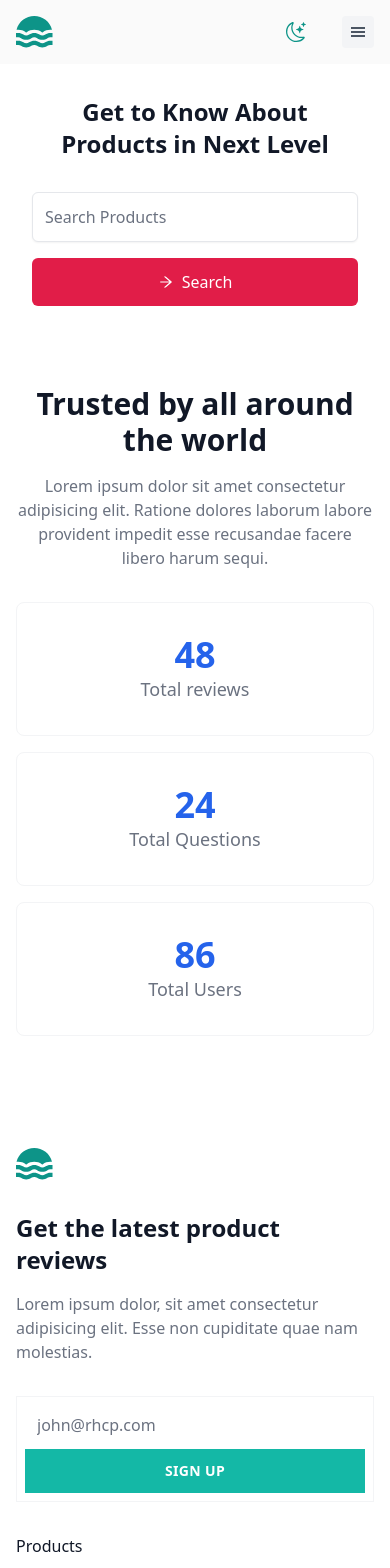
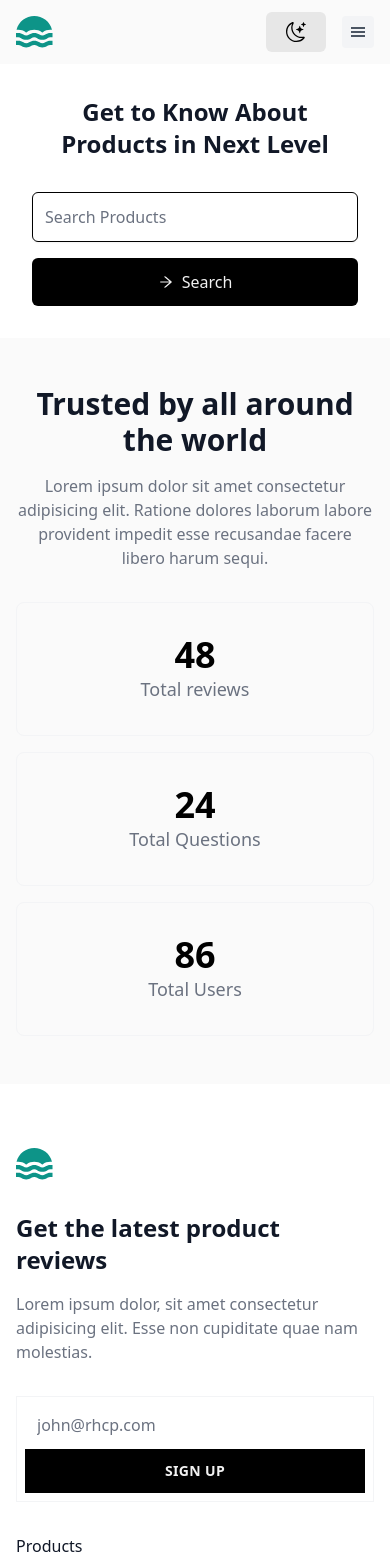
Before and after one commit to iamrmrishan/project-lunas-frontend, a React (Create React App) app: page / in a window 390 px wide. Shown: the top 1568 px of the page. Built offline with nearby package versions, Linux system fonts and the light colour scheme.

Commit message:
changed tailwind config

```diff
--- a/src/components/molecules/dark-mode-toggle/index.tsx
+++ b/src/components/molecules/dark-mode-toggle/index.tsx
@@ -8,7 +8,7 @@ const DarkModeToggle: React.FC = () => {
 
   return (
     <Button
-      className="rounded-md bg-#e7e7e7 px-5 py-2.5 text-sm font-medium text-teal-600 dark:bg-gray-800 dark:text-white dark:hover:text-white/75"
+      className="rounded-md bg-primaryBtn2 px-5 py-2.5 text-sm font-medium text-primaryText dark:bg-secondaryBtn2 dark:text-secondaryText"
       onClick={toggleDarkMode}
       icon={
         darkMode ? (
--- a/src/components/molecules/main-card/index.tsx
+++ b/src/components/molecules/main-card/index.tsx
@@ -29,12 +29,12 @@ export const Main: React.FC = () => {
                 <Input
                   type="search"
                   placeholder="Search Products"
-                  className="w-full rounded-md border-gray-200 bg-white p-3 shadow-sm transition focus:border-white focus:outline-none focus:ring focus:ring-yellow-400 dark:border-gray-700 dark:bg-gray-800 dark:text-white"
+                  className="w-full rounded-md bg-transparent border-primaryText p-3 shadow-sm transition focus:outline-none focus:ring dark:border-gray-700 dark:text-white"
                 ></Input>
               </div>
               <Button
                 className={
-                  "group mt-4 flex w-full items-center justify-center gap-2 rounded-md bg-rose-600 px-5 py-3 text-white transition focus:outline-none focus:ring focus:ring-yellow-400 sm:mt-0 sm:w-auto"
+                  "group mt-4 flex w-full items-center justify-center gap-2 rounded-md bg-primaryBtn dark:bg-secondaryBtn dark:hover:bg-secondaryBtnHover px-5 py-3 text-primaryBtnText dark:text-secondaryBtnText transition focus:outline-none focus:ring focus:ring-yellow-400 sm:mt-0 sm:w-auto"
                 }
                 icon={<AiOutlineArrowRight></AiOutlineArrowRight>}
                 text="Search"
@@ -43,7 +43,7 @@ export const Main: React.FC = () => {
           </div>
         </div>
       </section>
-      <section className="bg-white dark:bg-gray-900">
+      <section className="bg-primaryHeader dark:bg-secondaryHeader">
         <div className="mx-auto max-w-screen-xl px-4 py-12 sm:px-6 md:py-16 lg:px-8">
           <div className="mx-auto max-w-3xl text-center">
             <h2 className="text-3xl font-bold text-gray-900 dark:text-white sm:text-4xl">
@@ -64,7 +64,7 @@ export const Main: React.FC = () => {
                   Total reviews
                 </dt>
 
-                <dd className="text-4xl font-extrabold text-blue-600 md:text-5xl">
+                <dd className="text-4xl font-extrabold text-primaryText dark:text-secondaryText md:text-5xl">
                   48
                 </dd>
               </div>
@@ -74,7 +74,7 @@ export const Main: React.FC = () => {
                   Total Questions
                 </dt>
 
-                <dd className="text-4xl font-extrabold text-blue-600 md:text-5xl">
+                <dd className="text-4xl font-extrabold text-primaryText dark:text-secondaryText md:text-5xl">
                   24
                 </dd>
               </div>
@@ -84,7 +84,7 @@ export const Main: React.FC = () => {
                   Total Users
                 </dt>
 
-                <dd className="text-4xl font-extrabold text-blue-600 md:text-5xl">
+                <dd className="text-4xl font-extrabold text-primaryText dark:text-secondaryText md:text-5xl">
                   86
                 </dd>
               </div>
--- a/src/components/organisms/footer/index.tsx
+++ b/src/components/organisms/footer/index.tsx
@@ -1,11 +1,14 @@
-import LogoSvg from 'assets/icons/logo';
-import Button from 'components/atoms/button';
-import Input from 'components/atoms/input';
-import React from 'react';
+import LogoSvg from "assets/icons/logo";
+import Button from "components/atoms/button";
+import Input from "components/atoms/input";
+import React from "react";
 
 export const Footer: React.FC = () => {
   return (
-    <footer aria-label="Site Footer" className="bg-white dark:bg-gray-900">
+    <footer
+      aria-label="Site Footer"
+      className="bg-white dark:bg-secondaryColor"
+    >
       <div className="mx-auto max-w-auto px-4 py-16 sm:px-6 lg:px-8">
         <div className="lg:flex lg:items-start lg:gap-8">
           <div className="text-teal-600 dark:text-teal-300">
@@ -28,8 +31,8 @@ export const Footer: React.FC = () => {
             <div className="col-span-2 lg:col-span-3 lg:flex lg:items-end">
               <form className="w-full">
                 <label htmlFor="UserEmail" className="sr-only">
-                  {' '}
-                  Email{' '}
+                  {" "}
+                  Email{" "}
                 </label>
 
                 <div className="border border-gray-100 p-2 focus-within:ring dark:border-gray-800 sm:flex sm:items-center sm:gap-4">
@@ -37,11 +40,11 @@ export const Footer: React.FC = () => {
                     type="email"
                     id="UserEmail"
                     placeholder="john@rhcp.com"
-                    className="w-full border-none focus:border-transparent focus:ring-transparent dark:bg-gray-900 dark:text-white sm:text-sm"
+                    className="w-full border-none focus:border-transparent focus:ring-transparent dark:bg-transparent dark:text-white sm:text-sm"
                   />
 
                   <Button
-                    className="mt-1 w-full bg-teal-500 px-6 py-3 text-sm font-bold uppercase tracking-wide text-white transition-none hover:bg-teal-600 sm:mt-0 sm:w-auto sm:flex-shrink-0"
+                    className="mt-1 w-full bg-primaryBtn dark:bg-secondaryBtn px-6 py-3 text-sm font-bold uppercase tracking-wide text-primaryBtnText dark:text-secondaryBtnText transition-none hover:bg-teal-600 sm:mt-0 sm:w-auto sm:flex-shrink-0"
                     text="Sign Up"
                   ></Button>
                 </div>
```
